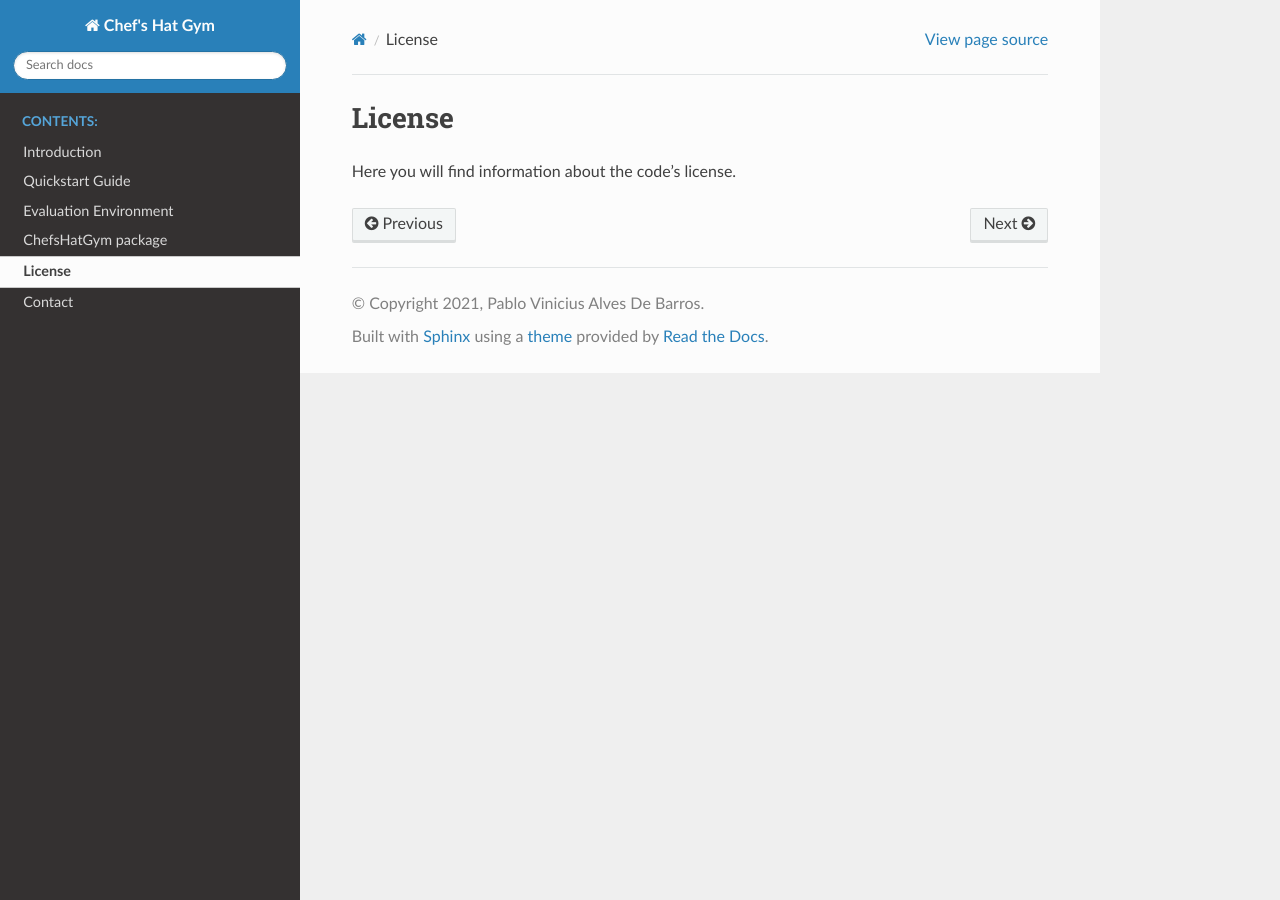
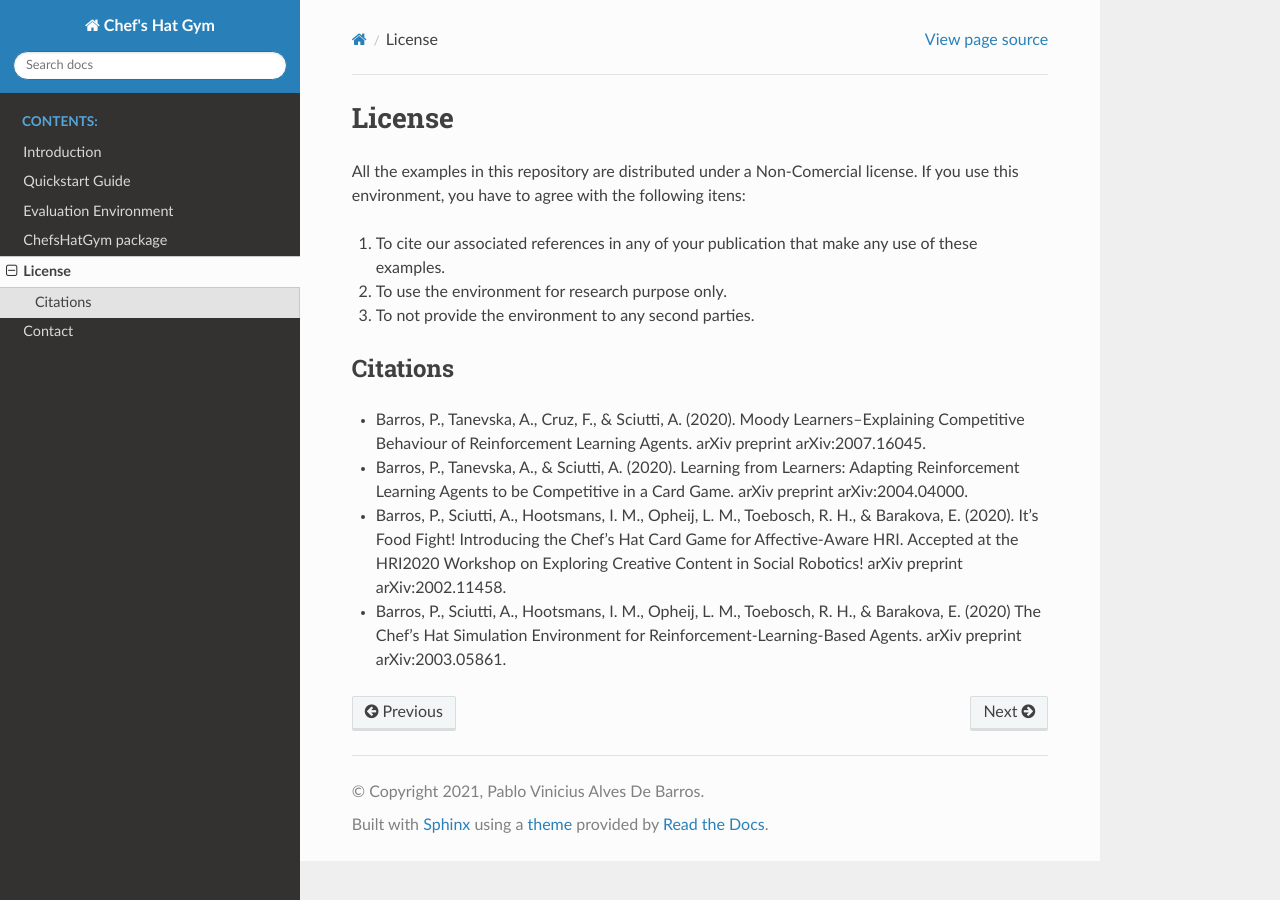
Before and after one commit to pablovin/ChefsHatGYM, a Sphinx documentation site: the page built from docs/source/license.rst, in a window 1280 px wide. Built offline with Sphinx 7.4.7 and the Read the Docs theme 2.0.0, drawn with Linux system fonts in a browser that asks for light colours.

Commit message:
Added license and citations.

```diff
--- a/docs/source/license.rst
+++ b/docs/source/license.rst
@@ -1,4 +1,22 @@
 License
 =======
 
-Here you will find information about the code's license.
+All the examples in this repository are distributed under a Non-Comercial license. If you use this environment, you have to agree with the following itens:
+
+#. To cite our associated references in any of your publication that make any use of these examples.
+
+#. To use the environment for research purpose only.
+
+#. To not provide the environment to any second parties.
+
+
+Citations
+^^^^^^^^^
+
+* Barros, P., Tanevska, A., Cruz, F., & Sciutti, A. (2020). Moody Learners--Explaining Competitive Behaviour of Reinforcement Learning Agents. arXiv preprint arXiv:2007.16045.
+
+* Barros, P., Tanevska, A., & Sciutti, A. (2020). Learning from Learners: Adapting Reinforcement Learning Agents to be Competitive in a Card Game. arXiv preprint arXiv:2004.04000.
+
+* Barros, P., Sciutti, A., Hootsmans, I. M., Opheij, L. M., Toebosch, R. H., & Barakova, E. (2020). It's Food Fight! Introducing the Chef's Hat Card Game for Affective-Aware HRI. Accepted at the HRI2020 Workshop on Exploring Creative Content in Social Robotics! arXiv preprint arXiv:2002.11458.
+
+* Barros, P., Sciutti, A., Hootsmans, I. M., Opheij, L. M., Toebosch, R. H., & Barakova, E. (2020) The Chef's Hat Simulation Environment for Reinforcement-Learning-Based Agents. arXiv preprint arXiv:2003.05861.
```
